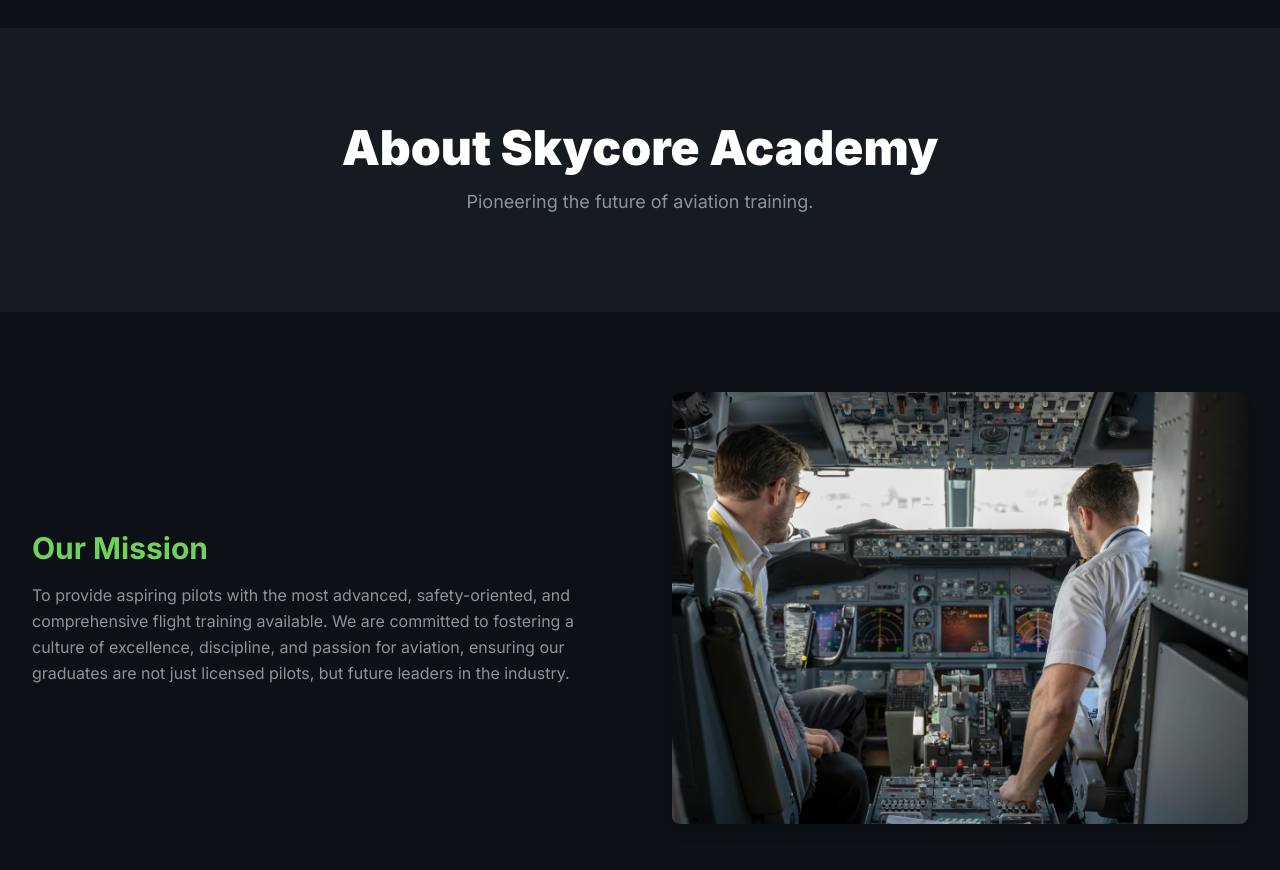
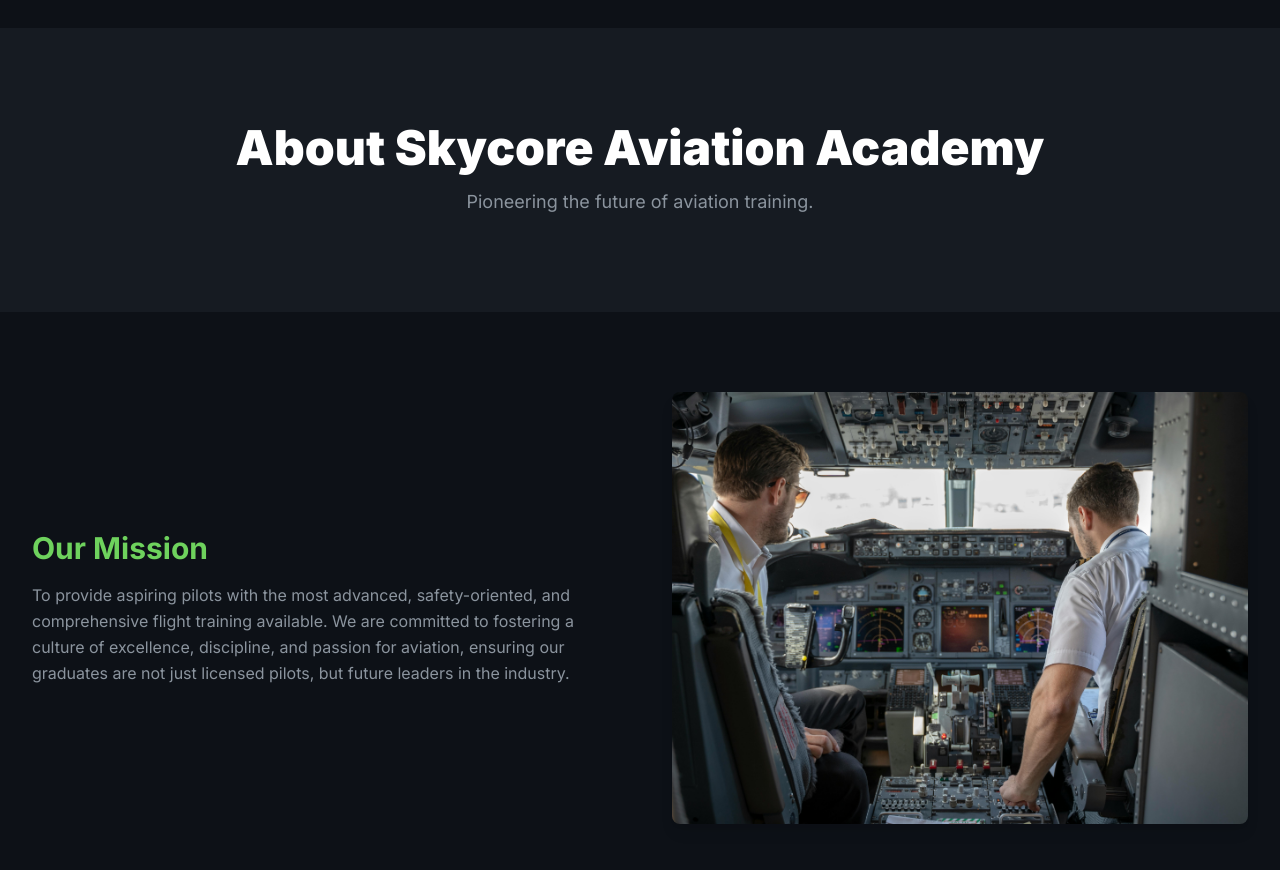
Before and after one commit to Anubhavick/Skycore-web-page, a React (Vite) app: page /#/ in a window 1280 px wide. Shown: the part 1160-2030 px from the top of the page. Built offline with nearby package versions, Linux system fonts and the light colour scheme.

Commit message:
fixed the about section

```diff
--- a/components/Sections.tsx
+++ b/components/Sections.tsx
@@ -13,7 +13,7 @@ export const AboutSection: React.FC = () => {
         <section id="about-section" className="bg-brand-dark text-white">
             {/* Page Header */}
             <div className="bg-brand-gray py-24 text-center">
-                <h1 className="text-4xl md:text-5xl font-extrabold">About Skycore Academy</h1>
+                <h1 className="text-4xl md:text-5xl font-extrabold">About Skycore Aviation Academy</h1>
                 <p className="mt-4 text-lg text-brand-light-gray">Pioneering the future of aviation training.</p>
             </div>
 
```
